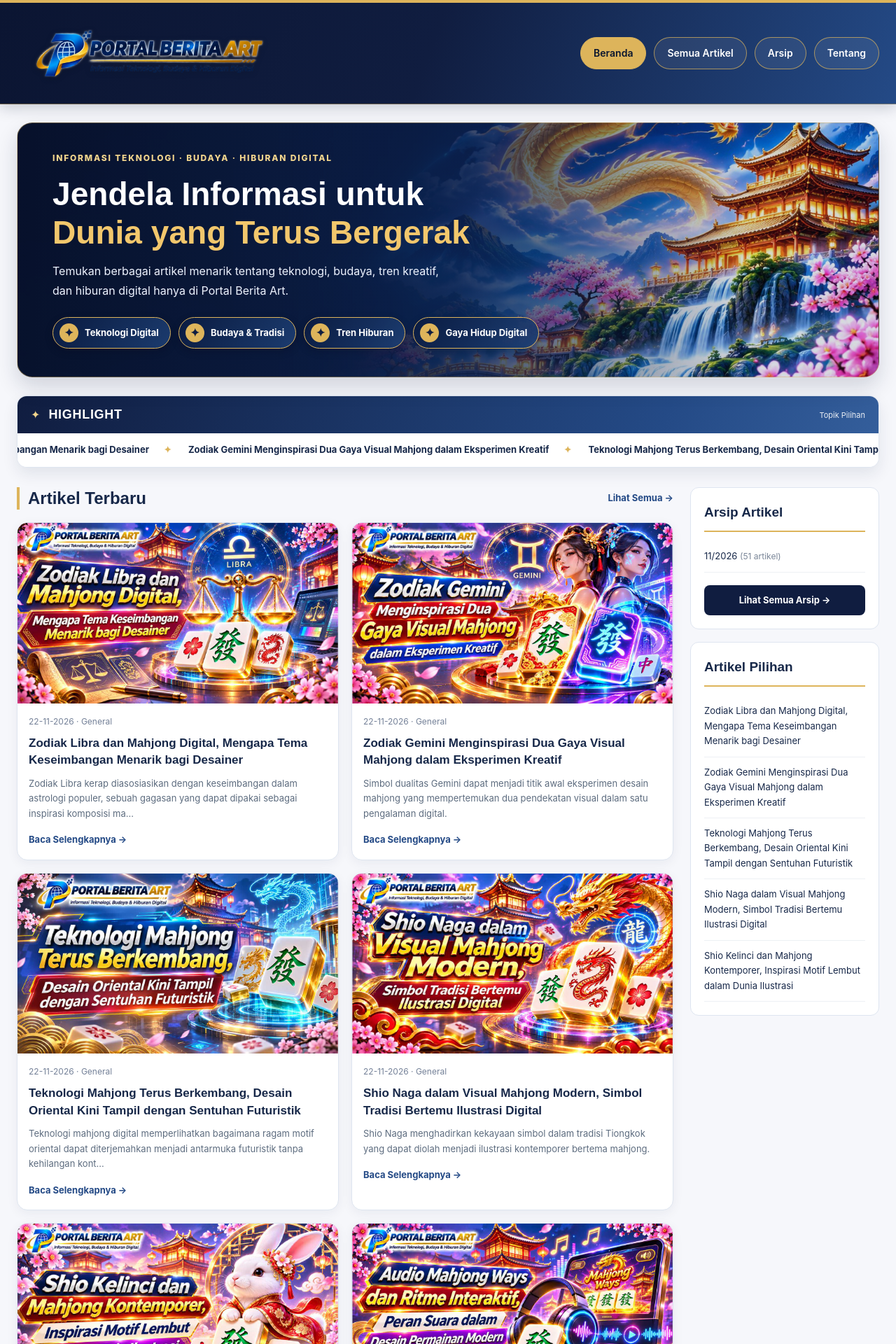
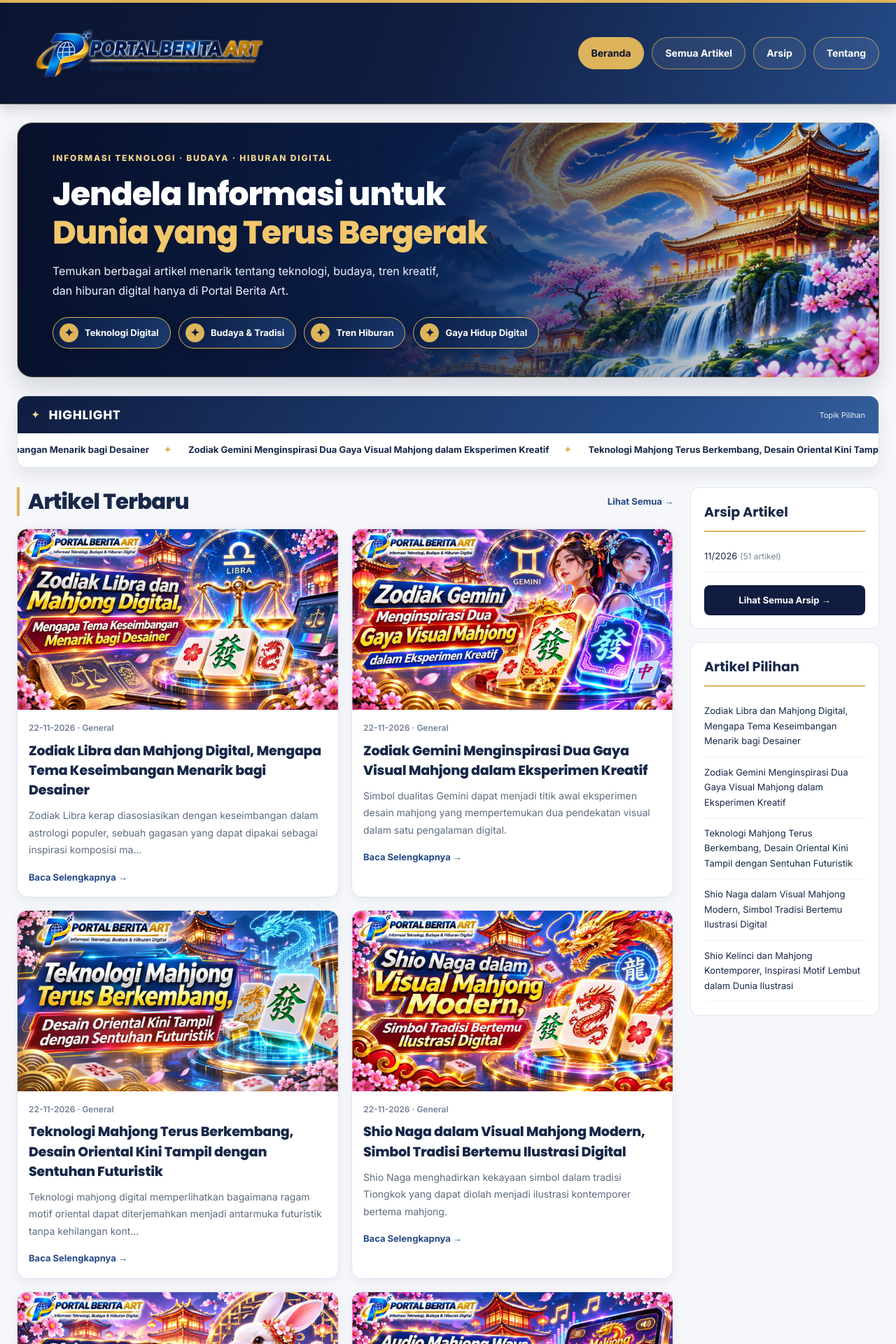
Before and after one commit to portalberita-art/portalberita-art.github.io, a Jekyll site: the page built from index.html, in a window 1280 px wide. Shown: the top 1920 px of the page at 70% size. Built offline with Jekyll 4.4.1, drawn with Linux system fonts in a browser that asks for light colours.

Commit message:
Update style.css

```diff
--- a/assets/css/style.css
+++ b/assets/css/style.css
@@ -1,3 +1,5 @@
+@import url('https://fonts.googleapis.com/css2?family=Inter:wght@400;500;600;700;800&family=Poppins:wght@400;500;600;700;800&display=swap');
+
 /* =========================================================
    PORTAL BERITA ART — FINAL MIDNIGHT BLUE & GOLD
    ========================================================= */
@@ -184,39 +186,62 @@ img { max-width:100%; }
   .story-card,.header-nav a,.welcome .hero-topics .topic-pill { transition:none; }
 }
 
-/* FONT PORTAL BERITA ART */
+/* =========================================================
+   TIPOGRAFI FINAL — POPPINS (JUDUL) + INTER (ISI)
+   ========================================================= */
+body {
+  font-family: 'Inter', Arial, Helvetica, sans-serif;
+  font-size: 16px;
+  line-height: 1.65;
+}
 
-@import url('https://fonts.googleapis.com/css2?family=Inter:wght@400;500;600;700&family=Poppins:wght@400;500;600;700;800&display=swap');
+h1, h2, h3, h4, h5, h6,
+.welcome h1, .section-title h2, .highlight-head h2,
+.story-body h3, .side-panel h2, .page-heading h1,
+.article-page h1, .article-body h2, .archive-group h2 {
+  font-family: 'Poppins', Arial, sans-serif;
+  font-weight: 700;
+}
 
-/* Font utama website */
-body {
+.welcome h1 {
+  font-weight: 800;
+  line-height: 1.2;
+  letter-spacing: -0.025em;
+}
+.welcome h1 strong { font-weight: 800; }
+
+.section-title h2 {
+  font-size: clamp(24px, 2.4vw, 32px);
+  font-weight: 800;
+  letter-spacing: -0.025em;
+}
+.story-body h3 {
+  font-size: 19px;
+  font-weight: 800;
+  line-height: 1.48;
+  letter-spacing: -0.012em;
+}
+.side-panel h2 { font-weight: 700; }
+
+.header-nav a,
+.eyebrow, .welcome .eyebrow,
+.topic-pill, .post-meta, .read, .back-link,
+.all-link, .panel-button, .section-title > a,
+.ticker-track a, .footer-grid nav {
   font-family: 'Inter', Arial, sans-serif;
 }
+.header-nav a { font-weight: 700; }
 
-/* Judul banner */
-.welcome h1 {
-  font-family: 'Poppins', sans-serif;
-  font-weight: 800;
-  line-height: 1.2;
+.welcome p, .story-body p, .article-body,
+.post-lead, .text-page, .archive-group,
+.side-panel, .post-content {
+  font-family: 'Inter', Arial, sans-serif;
 }
+.story-body > p:not(.post-meta) { font-size: 14px; line-height: 1.75; }
+.post-meta { font-weight: 600; }
 
-/* Judul artikel dan bagian lainnya */
-h1, h2, h3,
-.story-card h3,
-.section-title h2,
-.side-panel h2 {
-  font-family: 'Poppins', sans-serif;
+@media (max-width: 580px) {
+  .welcome h1 { font-size: 30px; }
+  .section-title h2 { font-size: 23px; }
+  .story-body h3 { font-size: 18px; }
 }
-
-/* Menu navigasi */
-.header-nav a {
-  font-family: 'Inter', sans-serif;
-  font-weight: 600;
-}
-
-/* Deskripsi banner dan isi artikel */
-.welcome p,
-.story-body p,
-.post-content {
-  font-family: 'Inter', sans-serif;
-}
```
